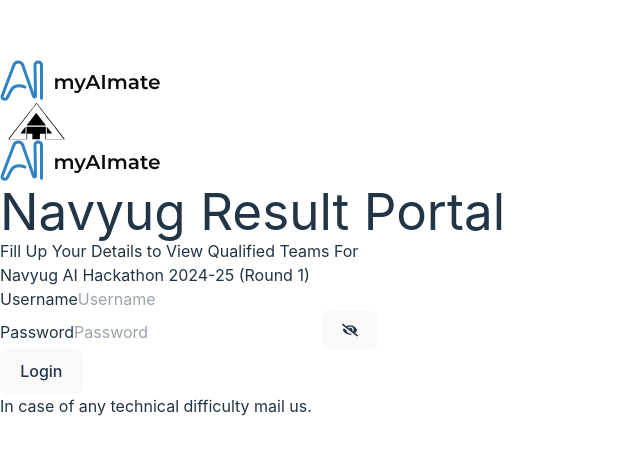
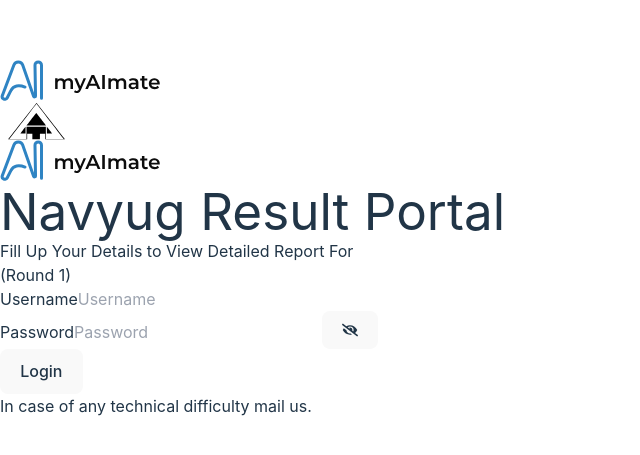
Before and after one commit to NishantSinghhhhh/Tool, a React (Vite) app in the folder tool/: page / in a window 1280 px wide. Shown: the part 161-616 px from the top of the page, without its empty margins (0-640 px from the left). Built offline with nearby package versions, Linux system fonts and the light colour scheme.

Commit message:
new files
Signed-off-by: NishantSinghhhhh <nishantsingh_230137@aitpune.edu.in>

```diff
--- a/tool/src/App.tsx
+++ b/tool/src/App.tsx
@@ -23,7 +23,7 @@
               <Route path="/MarksFrequency" element={<MarksFrequency />} />
               <Route path="/Dashboard" element={<Dashboard />} />
               <Route path="/AllSchool" element={<AllSchool />} />
-              <Route path="/NumberVerificationForm" element={<NumberVerificationForm />} />
+              {/* <Route path="/NumberVerificationForm" element={<NumberVerificationForm />} />   */}
               {/* <Route path="/Pdf1" element={<Pdf1/>} />   */}
             </Routes>
           </div>
--- a/tool/src/components/Login.tsx
+++ b/tool/src/components/Login.tsx
@@ -77,8 +77,8 @@
             Navyug Result Portal
           </h1>
           <p className="text-gray-600 mb-6 text-center text-sm">
-            Fill Up Your Details to View Qualified Teams For
-            <br />Navyug AI Hackathon 2024-25 (Round 1)
+            Fill Up Your Details to View Detailed Report For
+            <br /> (Round 1)
           </p>
           <form onSubmit={handleSubmit}>
             <div className="mb-4">
```
